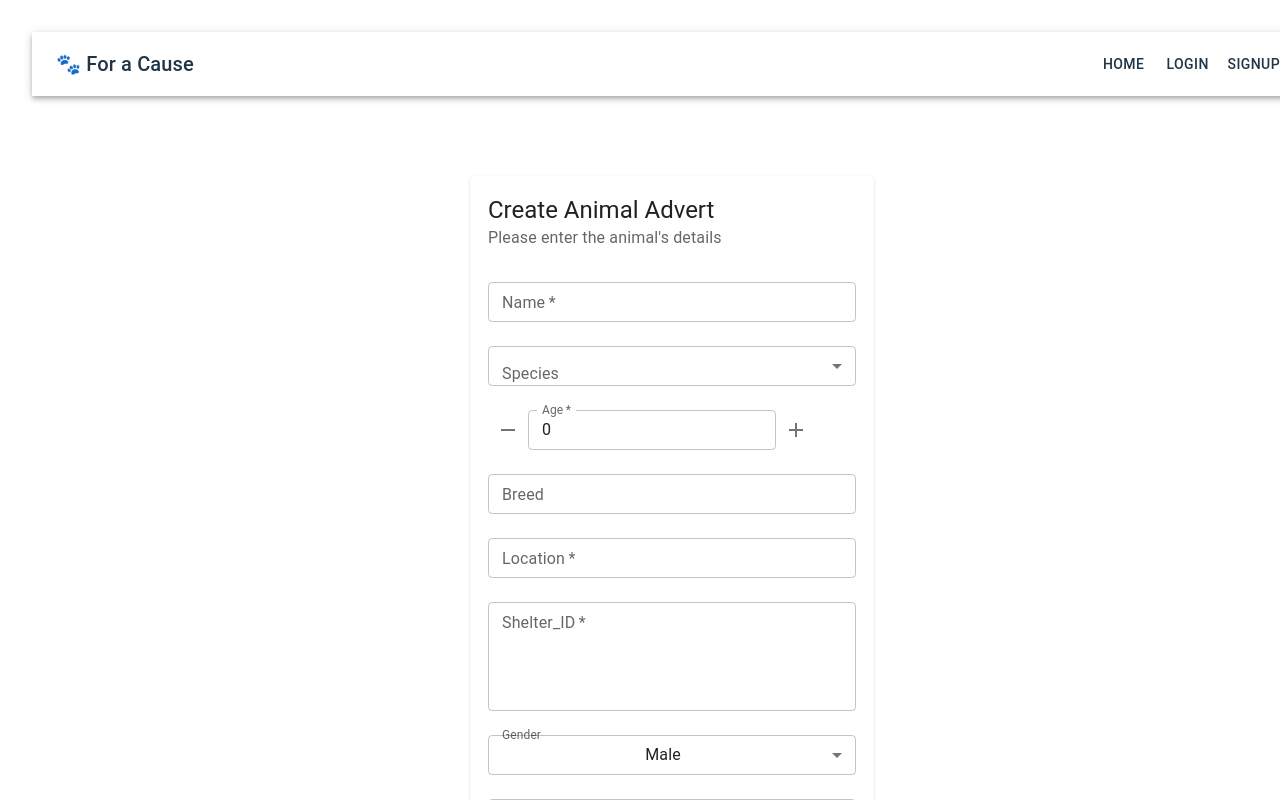
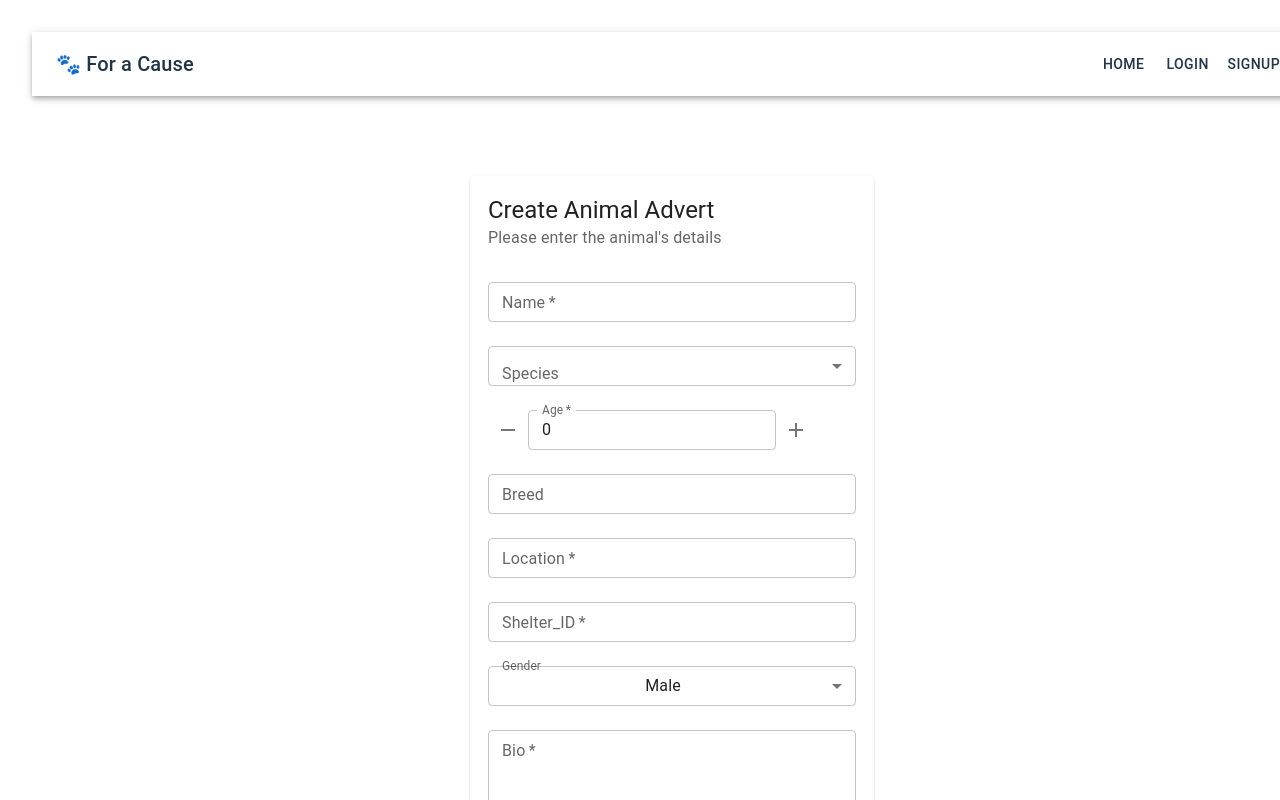
Before and after one commit to rokesby/animal-adoption, a React (Vite) app in the folder frontend/: page /create-advert in a window 1280 px wide. Shown: the top 800 px of the page. Built offline with nearby package versions, Linux system fonts and the light colour scheme; sample sign-in values are in the browser's storage.

Commit message:
resize shelter id

```diff
--- a/frontend/src/Pages/CreateAdvertPage/CreateAdvertPage.jsx
+++ b/frontend/src/Pages/CreateAdvertPage/CreateAdvertPage.jsx
@@ -208,7 +208,6 @@ export const CreateAdvertPage = () => {
             onChange={(e) => handleUpdateFormData("shelterId", e.target.value)}
             fullWidth
             multiline
-            rows={4}
             size="small"
             variant="outlined"
             required
```
